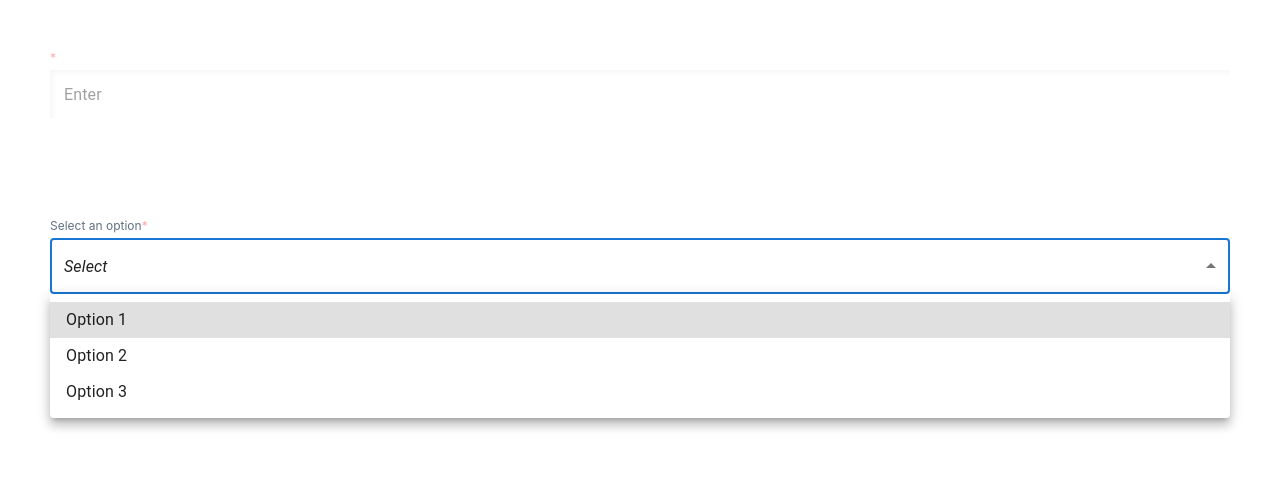
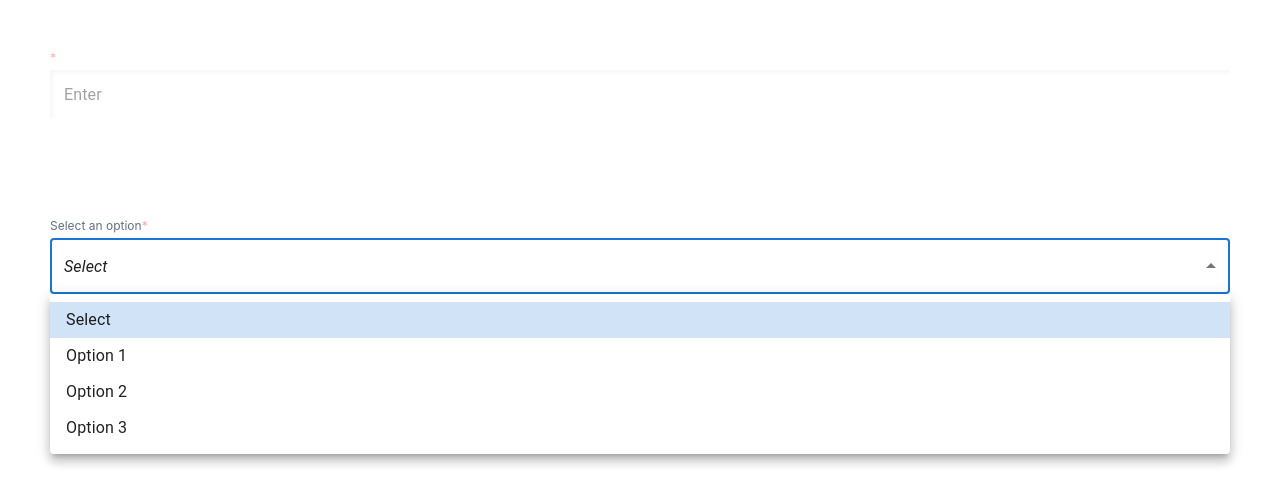
Before and after one commit to ishantsahni/ishant_fe, a React (Create React App) app: page /rough in a window 1280 px wide. Both pictures are taken after a click on the element "Select". Shown: the top 504 px of the page. Built offline with nearby package versions, Linux system fonts and the light colour scheme.

Commit message:
select placeholder added

```diff
--- a/src/components/CustomDropdown/index.jsx
+++ b/src/components/CustomDropdown/index.jsx
@@ -2,7 +2,7 @@ import React, { useState } from "react";
 import PropTypes from "prop-types";
 import { Select, MenuItem, FormControl, InputLabel } from "@mui/material";
 
-function CustomDropdown({dropdownOptions}) {
+function CustomDropdown({ dropdownOptions }) {
   const [selectedOption, setSelectedOption] = useState("");
 
   const handleChange = (event) => {
@@ -29,10 +29,12 @@ function CustomDropdown({dropdownOptions}) {
             return selected;
           }}
         >
-            {dropdownOptions.map((item) => (
-                <MenuItem key={item.value} value={item.value}>{item.label}</MenuItem>
-            ))}
-
+          <MenuItem value="">Select</MenuItem>
+          {dropdownOptions.map((item) => (
+            <MenuItem key={item.value} value={item.value}>
+              {item.label}
+            </MenuItem>
+          ))}
         </Select>
       </FormControl>
     </div>
@@ -40,10 +42,9 @@ function CustomDropdown({dropdownOptions}) {
 }
 
 CustomDropdown.propTypes = {
-//   name: PropTypes.string.isRequired, // Required prop
+  //   name: PropTypes.string.isRequired, // Required prop
 };
 
-CustomDropdown.defaultProps = {
-};
+CustomDropdown.defaultProps = {};
 
 export default CustomDropdown;
```
